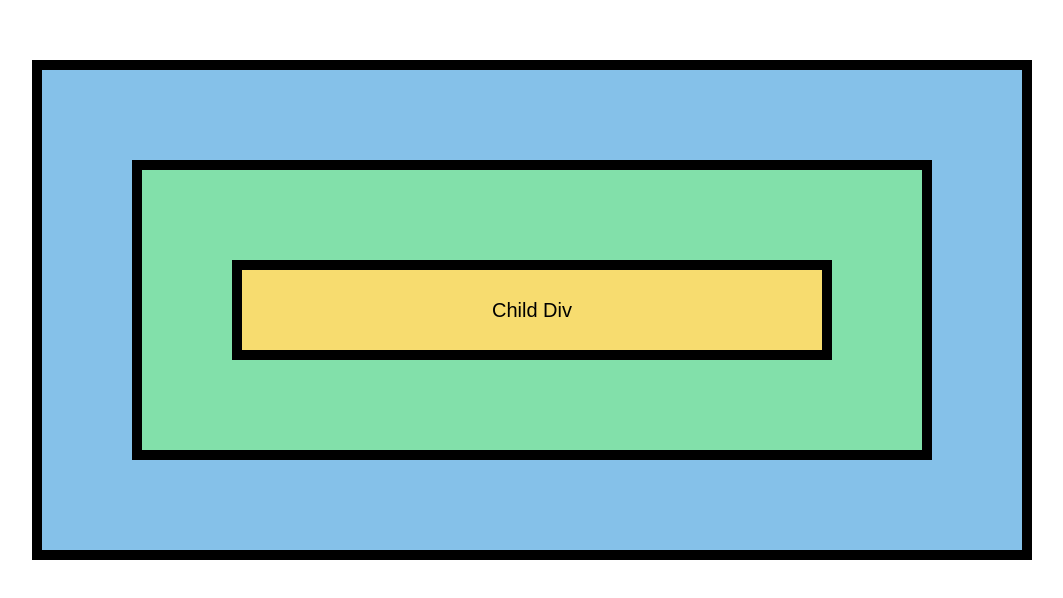
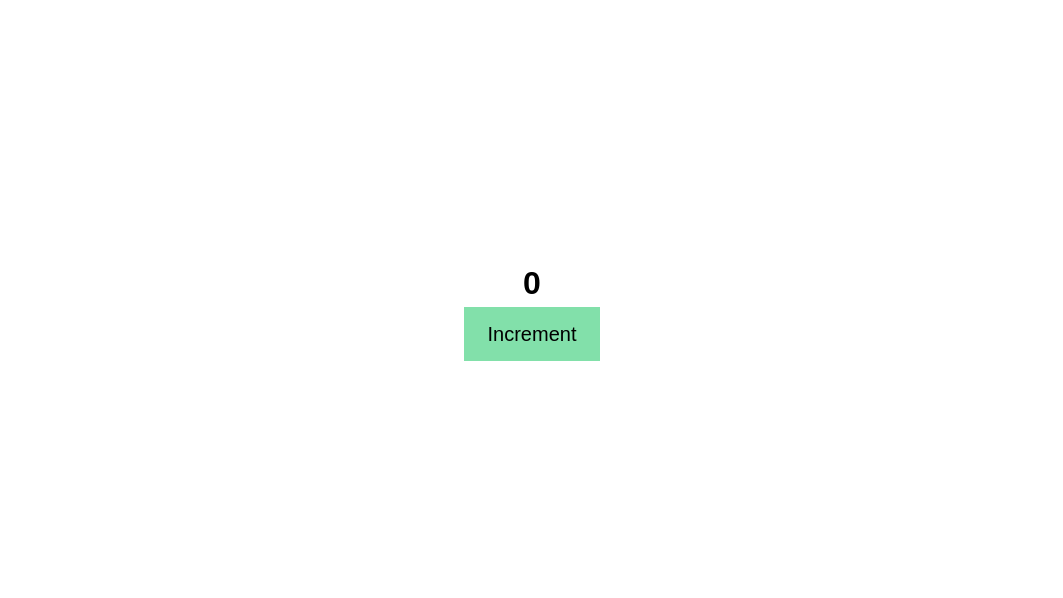
Before and after one commit to AvinashS97/reactJs, a React (Vite) app: page / in a window 1280 px wide. Shown: the part 106-704 px from the top of the page, without its empty margins (108-1171 px from the left). Built offline with nearby package versions, Linux system fonts and the light colour scheme.

Commit message:
States in React

```diff
--- a/src/App.jsx
+++ b/src/App.jsx
@@ -4,8 +4,9 @@
 // import "./components/Netflix.module.css";
 // import { EventHandling } from "./components/EventHandling";
 // import { EventProps } from "./components/EventProps";
-import { EventPropagation} from "./components/EventPropagation";
+// import { EventPropagation} from "./components/EventPropagation";
 import  "./components/EV.css";
+import { State } from "./components/hooks/State";
 
 // import {Fragment } from "react";
 // return <Fragment>//</Fragment>
@@ -21,7 +22,9 @@ export const App = () => {
     {/* <NetflixSeries /> */}
     {/* <EventHandling /> */}
     {/* <EventProps/> */}
-    <EventPropagation />
+    {/* <EventPropagation /> */}
+    <State />
+
     {/* <Footer /> */}
    </section >
 )
--- a/src/components/EV.css
+++ b/src/components/EV.css
@@ -2,6 +2,7 @@
   height: 80vh;
   width: 100%;
   display: flex;
+  flex-direction: column;
   justify-content: center;
   align-items: center;
 }
--- /dev/null
+++ b/src/components/hooks/State.jsx
@@ -0,0 +1,18 @@
+
+export const State = () =>{
+    let value = 0;
+
+    const handleButtonClick= () => {
+        value++;
+        console.log(value);
+    }
+
+    return (
+        <>
+        <section className="main-div">
+        <h1>{value}</h1>
+        <button onClick={handleButtonClick}>Increment</button>
+        </section>
+        </>
+    )
+}
```
Also changed, not shown: src/source.md (+5 -0 lines).
